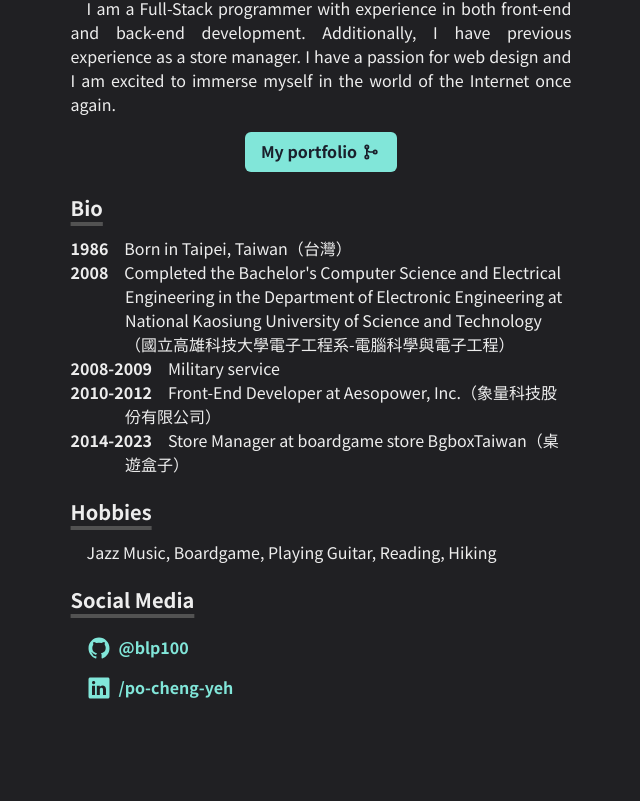
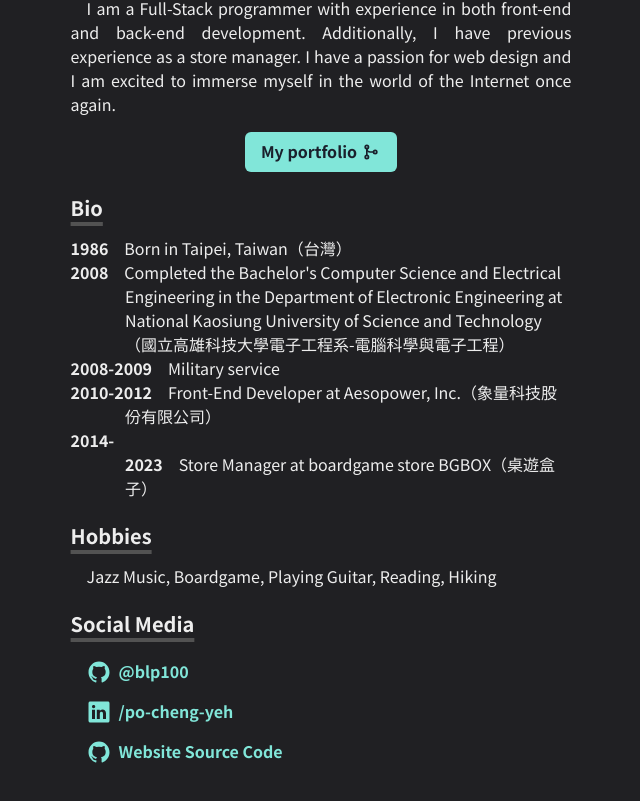
Before and after one commit to blp100/Po-Cheng-Yeh-Site, a Next.js app: page / in a window 1280 px wide. Shown: the part 659-1460 px from the top of the page, without its empty margins (319-959 px from the left). Before the commit the page ends 1423 px from the top, so only its background shows below. Built offline with nearby package versions, Linux system fonts and the light colour scheme.

Commit message:
feat: add website source code link

```diff
--- a/pages/index.js
+++ b/pages/index.js
@@ -100,7 +100,7 @@ const Page = () => {
           </BioSection>
           <BioSection>
             <BioYear>2014-2023</BioYear>
-            Store Manager at boardgame store BgboxTaiwan（桌遊盒子）
+            Store Manager at boardgame store BGBOX（桌遊盒子）
           </BioSection>
         </Section>
         <Section delay={0.3}>
@@ -138,6 +138,17 @@ const Page = () => {
                 </Button>
               </NextLink>
             </ListItem>
+            <ListItem>
+            <NextLink href="https://github.com/blp100/Po-Cheng-Yeh-Site" target="_blank">
+                <Button
+                  colorScheme="teal"
+                  leftIcon={<Icon as={IoLogoGithub} boxSize={6} />}
+                  variant="ghost"
+                >
+                  Website Source Code
+                </Button>
+              </NextLink>
+            </ListItem>
           </List>
         </Section>
       </Container>
```
